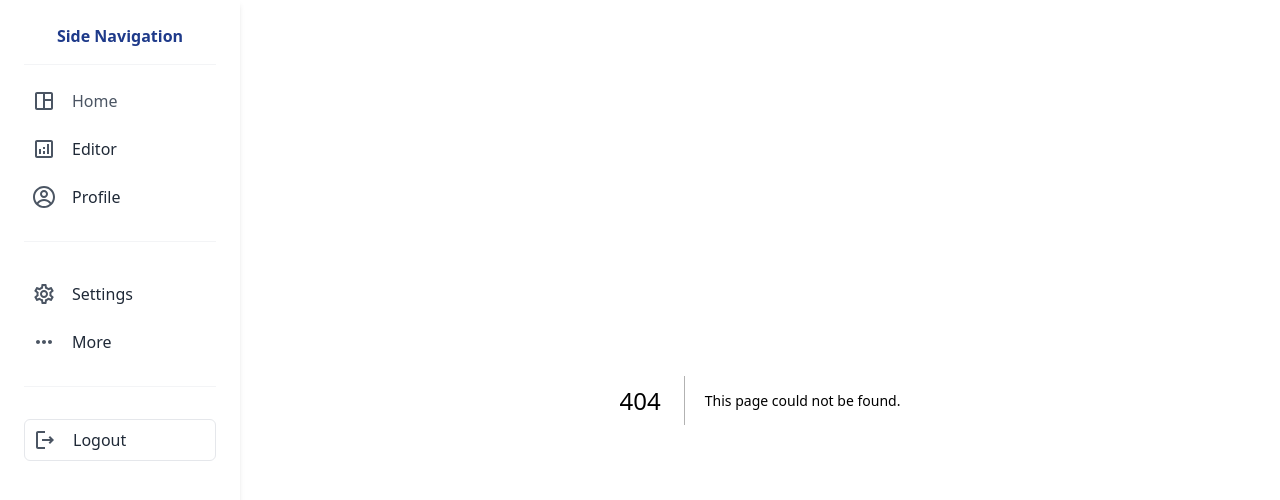
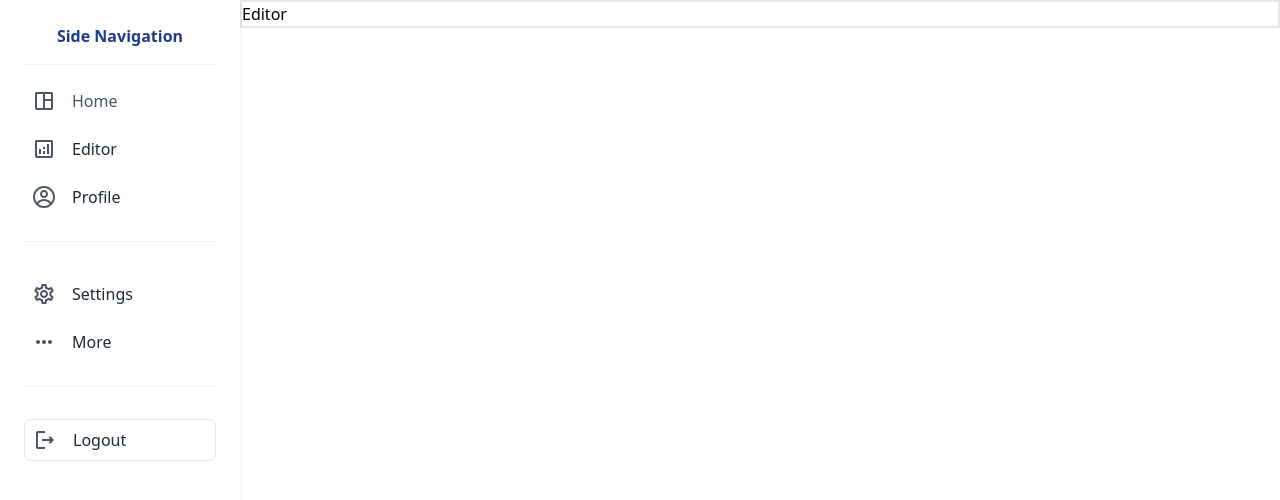
Before and after one commit to adityyaa-10/Next14, a Next.js app: page /editor in a window 1280 px wide. Before the commit this address had no page. Shown: the top 500 px of the page. Built offline with nearby package versions, Linux system fonts and the light colour scheme.

Commit message:
packages tweaks

```diff
--- a/app/editor/Editor.jsx
+++ b/app/editor/Editor.jsx
@@ -0,0 +1,11 @@
+import React from 'react'
+
+const Editor = () => {
+    return (
+        <div>
+            Editor
+        </div>
+    )
+}
+
+export default Editor
--- /dev/null
+++ b/app/editor/page.jsx
@@ -0,0 +1,11 @@
+import React from 'react'
+import Editor from './Editor'
+const RTE = () => {
+    return (
+        <div className='border-2'>
+            <Editor />
+        </div>
+    )
+}
+
+export default RTE
--- a/app/page.jsx
+++ b/app/page.jsx
@@ -56,8 +56,8 @@ const App = () => {
     <section className='bg-[#fafafa] w-full py-24'>
       <div className="text-gray-600 body-font border bg-white mx-auto max-w-screen-lg rounded-lg">
         <div className='pl-4 pt-4 pr-4'>
-          <div class=" flex items-center w-full justify-between p-4 bg-[#f0e6ff] border border-gray-200 md:gap-x-4 rounded-md">
-            <p class="text-md leading-8 text-gray-800 "><span className='font-bold'>Lorem ipsum dolor sit amet.</span> Lorem ipsum dolor sit amet consectetur adipisicing elit. Nostrum incidunt omnis inventore velit?</p>
+          <div className=" flex items-center w-full justify-between p-4 bg-[#f0e6ff] border border-gray-200 md:gap-x-4 rounded-md">
+            <p className="text-md leading-8 text-gray-800 "><span className='font-bold'>Lorem ipsum dolor sit amet.</span> Lorem ipsum dolor sit amet consectetur adipisicing elit. Nostrum incidunt omnis inventore velit?</p>
           </div>
         </div>
         <div className="container mx-auto">
```
Also changed, not shown: package.json (+0 -13 lines), 1 other file (tests, documents, lock files or other folders).
